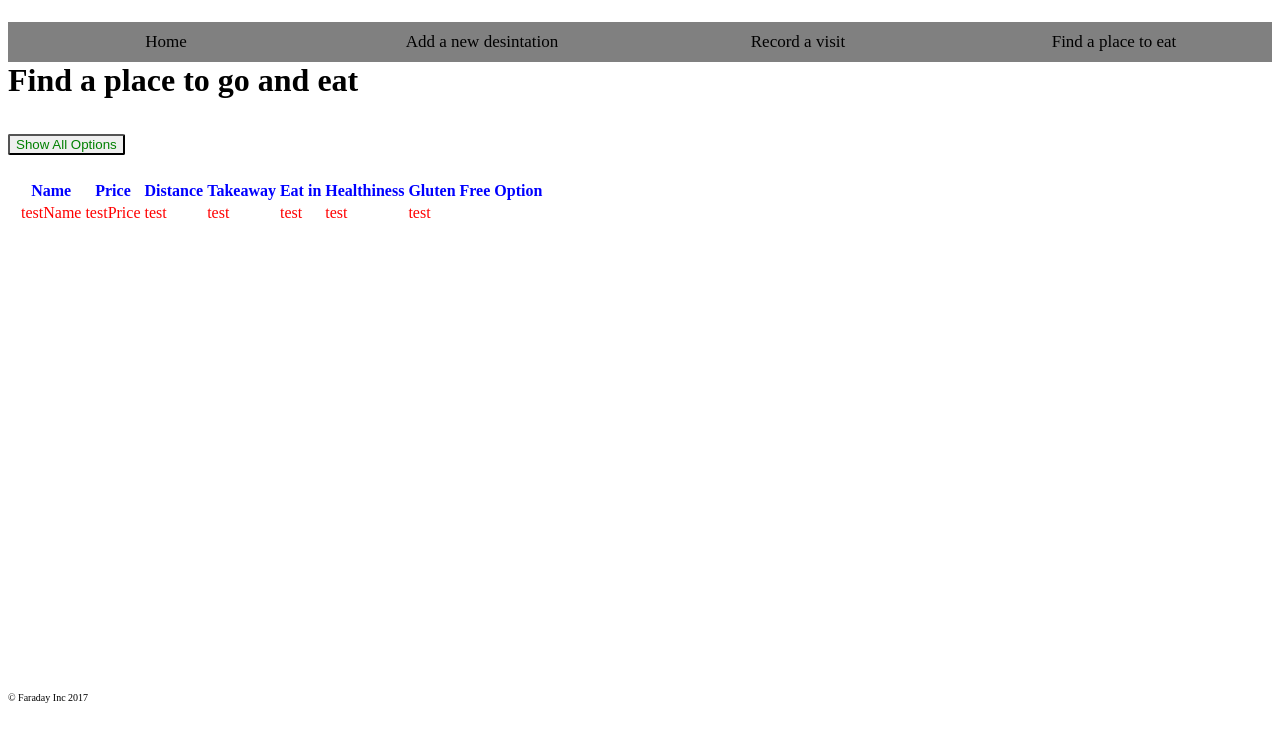
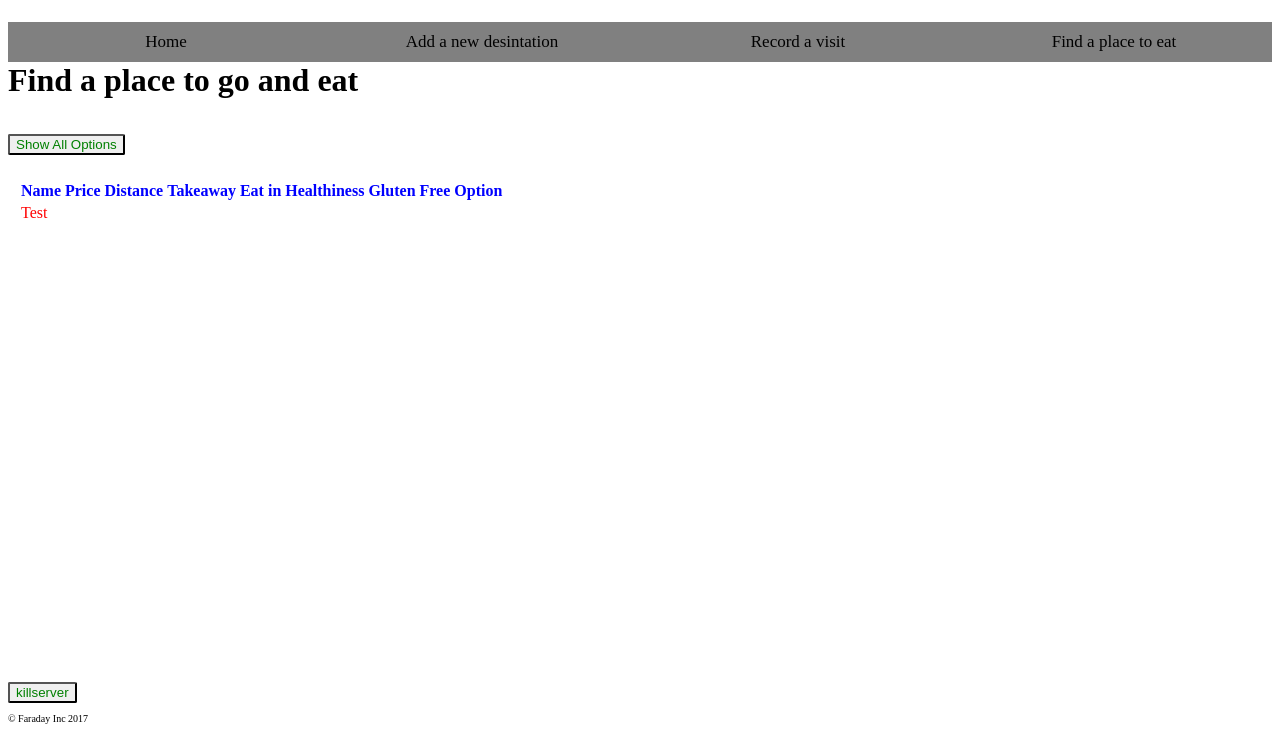
Before and after one commit to thekitbag/Lunchbuddy, a Flask app: page /showFindLunch in a window 1280 px wide. Shown: the part 58-800 px from the top of the page. Run offline with Flask 2, Linux system fonts and the light colour scheme.

Commit message:
added server shtdown button and made table clear all existing data and then populate all of the data from the db

```diff
--- a/app.py
+++ b/app.py
@@ -70,9 +70,20 @@
 
 	conn = sqlite3.connect(db)
 	c = conn.cursor()
-	c.execute("SELECT Name FROM restaurants")
+	c.execute("SELECT * FROM restaurants")
 	all_rows = c.fetchall()
 	return jsonify(all_rows)
+
+def shutdown_server():
+    func = request.environ.get('werkzeug.server.shutdown')
+    if func is None:
+        raise RuntimeError('Not running with the Werkzeug Server')
+    func()
+
+@app.route('/shutdown', methods=['POST'])
+def shutdown():
+    shutdown_server()
+    return 'Server shutting down...'
 
 
 if __name__ == "__main__":
--- a/static/js/findLunch.js
+++ b/static/js/findLunch.js
@@ -6,14 +6,17 @@
 			data: $('form').serialize(),
 			type: 'POST',
 			success: function(response){
+				$('#resultsTable tbody tr').remove();
 				var results = response;
 				var resultsLength = results.length;
-				var table = document.getElementById('resultsTable');
+				var table = document.getElementById('resultsTable').getElementsByTagName('tbody')[0];
 				for (var i = 0; i < resultsLength; i++) {
 					var row = table.insertRow();
+					for (var j = 1; j < 8; j++){
 					var cell1 = row.insertCell();
-					cell1.innerHTML = results[i]
-				    //Do something
+					cell1.innerHTML = results[i][j]
+				};
+
 				};
 			},
 			error: function(error){
@@ -22,3 +25,20 @@
 		});
 	});
 });
+
+$(function(){
+	$('#killserver').click(function(){
+
+		$.ajax({
+			url: '/shutdown',
+			data: $('form').serialize(),
+			type: 'POST',
+			success: function(response){
+				console.log(response)
+			},
+			error: function(error){
+				console.log(error);
+			}
+		});
+	});
+});
--- a/templates/findlunch.html
+++ b/templates/findlunch.html
@@ -5,7 +5,7 @@
     <title>Lunch Buddy</title>
     <link rel="stylesheet" type="text/css" href="../static/css/styles.css">
     <script src="../static/js/jquery-3.2.1.js"></script>
-    <script src="../static/js/findLunch.js?newversion5"></script>
+    <script src="../static/js/findLunch.js?newversion31"></script>
 
 </head>
 
@@ -27,6 +27,7 @@
         </div>
 
         <table id="resultsTable">
+          <thead>
             <tr>
                 <th>Name</th>
                 <th>Price</th>
@@ -36,18 +37,16 @@
                 <th> Healthiness </th>
                 <th> Gluten Free Option </th>
             </tr>
+          </thead>
+          <tbody>
               <tr>
-            <td>testName</td>
-            <td>testPrice</td>
-            <td>test</td>
-            <td>test</td>
-            <td>test</td>
-            <td>test</td>
-            <td>test</td>
+                <td>Test</td>
               </tr>
+          </tbody>
         </table>
 
         <footer class="footer">
+            <button id="killserver" class="bggb" type="button">killserver</button>
             <p>&copy; Faraday Inc 2017</p>
         </footer>
 
```
Also changed, not shown: lunchbuddy.sqlite. Lines whose indentation alone changed are shown as unchanged.
